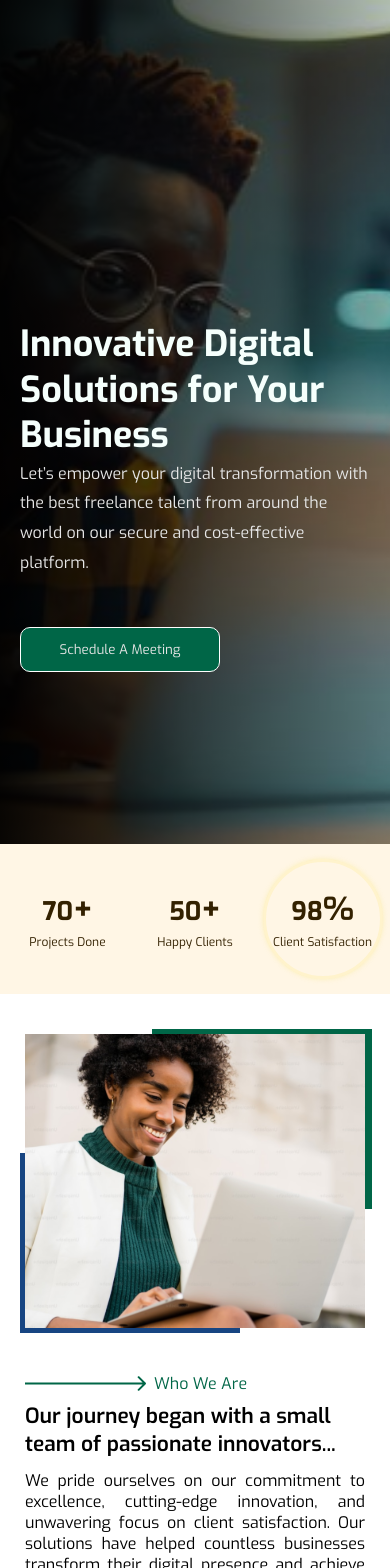
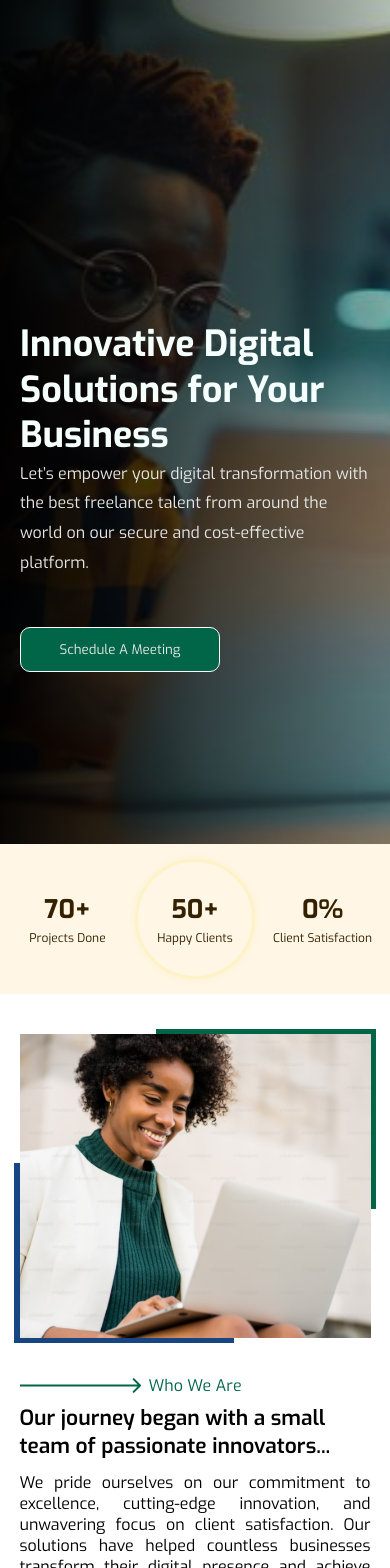
Before and after one commit to loyalthedev/jodna-tech, a React (Vite) app: page / in a window 390 px wide. Shown: the top 1568 px of the page. Built offline with nearby package versions, Linux system fonts and the light colour scheme.

Commit message:
fix: style fix using mobile first approach

```diff
--- a/src/(components)/ImpactSection.jsx
+++ b/src/(components)/ImpactSection.jsx
@@ -1,16 +1,17 @@
 import React, { useEffect, useRef, useState } from "react";
-import { CountUp } from "countup.js";
 
 const ImpactSection = () => {
   const itemsRef = useRef([]);
   const [currentIndex, setCurrentIndex] = useState(0);
+  const [counters, setCounters] = useState([0, 0, 0]); // For 70, 50, and 98
+  const targets = [70, 50, 98]; // Target numbers
 
   useEffect(() => {
     const observer = new IntersectionObserver(
       (entries) => {
         entries.forEach((entry) => {
           if (entry.isIntersecting) {
-            // Start sequential animation when section comes into view
+            // Start animation when section comes into view
             triggerSequentialAnimation();
             observer.unobserve(entry.target); // Unobserve after animation starts
           }
@@ -29,28 +30,37 @@ const ImpactSection = () => {
       setTimeout(() => {
         setCurrentIndex(index); // Highlight the current item
 
-        // Start the CountUp animation
-        const numberElement = item.querySelector(".number");
-        const endValue = parseInt(numberElement.dataset.value, 10);
-        const countUp = new CountUp(numberElement, endValue, {
-          duration: 2,
-        });
-        if (!countUp.error) countUp.start();
+        // Start counting for the current item
+        incrementCounter(index);
 
-        // Stop animation for the last item after two blinks
+        // Stop animation for the last item after it completes
         if (index === itemsRef.current.length - 1) {
-          setTimeout(() => setCurrentIndex(null), 2000); // Stop blinking after 2 cycles (1s per cycle)
+          setTimeout(() => setCurrentIndex(null), 3000); // Stop blinking after 2 cycles (1.5s per cycle)
         }
-      }, index * 2000); // 3 seconds per item
+      }, index * 3000); // 3 seconds per item
     });
+  };
+
+  const incrementCounter = (index) => {
+    const interval = setInterval(() => {
+      setCounters((prev) => {
+        const updatedCounters = [...prev];
+        if (updatedCounters[index] < targets[index]) {
+          updatedCounters[index] += 1; // Increment the counter
+        } else {
+          clearInterval(interval); // Stop when target is reached
+        }
+        return updatedCounters;
+      });
+    }, 50); // Adjust speed of counting (50ms per increment)
   };
 
   return (
     <section className="impact-section">
       {[
-        { label: "Projects Done", value: 70, suffix: "+" },
-        { label: "Happy Clients", value: 50, suffix: "+" },
-        { label: "Client Satisfaction", value: 98, suffix: "%" },
+        { label: "Projects Done", value: 70 },
+        { label: "Happy Clients", value: 50 },
+        { label: "Client Satisfaction", value: 98 },
       ].map((item, index) => (
         <div
           className={`impact-item ${currentIndex === index ? "sparkle" : ""}`}
@@ -58,12 +68,9 @@ const ImpactSection = () => {
           key={index}
         >
           <div className="circle">
-            <span className="suffix">
-              <span className="number" data-value={item.value}>
-                0
-              </span>
-              {item.suffix}
-            </span>
+            <p className="number">
+              {index === 2 ? `${counters[index]}%` : `${counters[index]}+`}
+            </p>
             <p className="label">{item.label}</p>
           </div>
         </div>
--- a/src/styles/impact.scss
+++ b/src/styles/impact.scss
@@ -3,12 +3,17 @@
   justify-content: space-evenly;
   align-items: center;
   background-color: $impact;
-  height: 190px;
+  height: 9.375rem; // 150px for mobile-first
+
+  @media (min-width: 561px) {
+    height: 11.875rem; // 190px
+  }
 }
 
-.impact-item .circle {
-  width: 150px;
-  height: 150px;
+.impact-item {
+  .circle {
+    width: 7.5rem; // 120px for mobile-first
+    height: 7.5rem;
     border: 3px solid transparent;
     border-radius: 50%;
     display: flex;
@@ -17,37 +22,38 @@
     align-items: center;
     text-align: center;
     position: relative;
+
+    @media (min-width: 561px) {
+      width: 9.375rem; // 150px
+      height: 9.375rem;
+    }
+  }
 }
 
-.suffix,
 .number {
-  font-size: 2rem;
+  font-size: 1.6rem; // Mobile-first size
   font-weight: bold;
   color: $impactText;
+
+  @media (min-width: 561px) {
+    font-size: 2rem; // Larger size for laptops
+  }
 }
 
 .label {
+  margin-top: 0.3rem; // Mobile-first spacing
+  font-size: 0.75rem; // Mobile-first size
+  color: $impactText;
+
+  @media (min-width: 561px) {
     margin-top: 0.5rem;
     font-size: 1rem;
-  color: $impactText;
   }
-.sparkle .circle {
+}
+
+.sparkle {
+  .circle {
     animation: sparkle 1.5s infinite linear;
-}
-@media (max-width: 560px) {
-  .impact-section {
-    height: 150px;
-  }
-  .impact-item .circle {
-    width: 120px;
-    height: 120px;
-  }
-  .number {
-    font-size: 1.6rem;
-  }
-  .label {
-    margin-top: 0.3rem;
-    font-size: 0.75rem;
   }
 }
 
@@ -55,14 +61,11 @@
 @keyframes sparkle {
   0% {
     border-color: rgba(255, 215, 0, 0);
-
     box-shadow: 0 0 0px rgba(249, 236, 158, 0.5);
   }
   50% {
     border-color: rgb(253, 235, 143);
-    box-shadow: 0 0 20px rgba(249, 234, 152, 0.9);
-    // border-color: rgb(248, 227, 104); rgb(255, 246, 229)
-    // box-shadow: 0 0 20px rgba(247, 229, 125, 0.9);
+    box-shadow: 0 0 1.25rem rgba(249, 234, 152, 0.9); // 20px
   }
   100% {
     border-color: rgba(255, 215, 0, 0);
--- a/src/styles/whoweare.scss
+++ b/src/styles/whoweare.scss
@@ -1,21 +1,25 @@
 .WWAContainer {
-  height: 450px;
+  height: auto; // Mobile-first: height adjusts automatically
+  margin-top: 2.5rem; // 40px for spacing
   display: flex;
   justify-content: center;
   align-items: center;
+
   .WWA {
-    height: 350px;
-    width: 100%;
-    margin: 0 50px;
+    height: auto; // Mobile-first
+    flex-direction: column; // Mobile layout stacks elements vertically
+    width: 90%;
     display: flex;
     justify-content: center;
     align-items: center;
-    gap: 40px;
+    gap: 2rem; // 40px for spacing
+
     .WWAImg {
+      flex-basis: calc(50% - 2.5rem); // 40px gap
       height: 100%;
-      flex-basis: calc(50% - 40px);
       object-fit: cover;
       position: relative;
+
       img {
         height: 100%;
         width: 100%;
@@ -23,89 +27,232 @@
         z-index: 1;
         position: relative;
       }
+
       &:before {
         content: "";
         position: absolute;
-        top: -6.5px;
-        right: -6.5px;
+        top: -0.34375rem; // -5.5px
+        right: -0.34375rem;
         background-color: $primary;
-        height: 180px;
-        width: 220px;
+        height: 11.25rem; // 180px
+        width: 13.75rem; // 220px
       }
+
       &:after {
         content: "";
         position: absolute;
-        bottom: -6.5px;
-        left: -6.5px;
+        bottom: 0;
+        left: -0.34375rem; // -5.5px
         background-color: #174582;
-        height: 180px;
-        width: 220px;
+        height: 11.25rem; // 180px
+        width: 13.75rem; // 220px
       }
     }
+
     .WWAText {
       display: block;
-      flex-basis: calc(50% - 40px);
+      flex-basis: calc(50% - 2.5rem); // 40px gap
+      height: 100%;
+
       .WWATitle {
         color: $primary;
         display: flex;
-        gap: 8px;
+        gap: 0.5rem; // 8px
+        margin-bottom: 0.53125rem; // 8.5px
       }
+
       h3 {
-        font-size: 25px;
-        margin-bottom: 20px;
+        font-size: 1.3125rem; // 21px
+        font-weight: 600;
+        margin-bottom: 0.75rem; // 12px
       }
+
       p {
         text-align: justify;
       }
+
       button {
         display: flex;
-        gap: 10px;
+        justify-content: center; // Center-align on mobile
+        gap: 0.625rem; // 10px
         align-items: center;
         background-color: $primary;
         color: $textWhite;
-        border-radius: 10px;
+        border-radius: 0.625rem; // 10px
         border: 0.8px solid $white;
-        padding: 16px 40px;
-        width: 205px;
-        margin-top: 20px;
+        padding: 0.875rem 0; // 14px for height, no horizontal padding
+        width: 10.3125rem; // 165px
+        margin-top: 1.25rem; // 20px
       }
     }
   }
-}
 
-@media (max-width: 560px) {
-  .WWAContainer {
-    height: auto;
-    margin-top: 40px;
+  @media (min-width: 561px) {
+    height: 28.125rem; // 450px for larger screens
+    margin-top: 0;
+
     .WWA {
-      height: auto;
-      flex-direction: column;
-      margin: 0 25px;
+      height: 21.875rem; // 350px for larger screens
+      flex-direction: row; // Side-by-side layout
+      gap: 2rem; // 40px
+
       .WWAImg {
         &:before {
-          top: -5.5px;
+          top: -0.40625rem; // -6.5px
         }
+
         &:after {
-          bottom: 0;
-          left: -5.5px;
+          bottom: -0.40625rem; // -6.5px
+          left: -0.40625rem;
         }
       }
+
       .WWAText {
         .WWATitle {
-          margin-bottom: 8.5px;
+          margin-bottom: 0; // Reset spacing
         }
+
         h3 {
-          font-size: 21px;
-          font-weight: 600;
-          margin-bottom: 12px;
+          font-size: 1.5625rem; // 25px
+          margin-bottom: 1.25rem; // 20px
         }
+
         button {
-          width: 165px;
-          padding: 14px 0;
-          justify-content: center;
-          //   text-align: center;
+          width: 12.8125rem; // 205px
+          padding: 1rem 2.5rem; // 16px 40px
         }
       }
     }
   }
 }
+// Mixins
+// @mixin flex-center($direction: row, $gap: 0) {
+//   display: flex;
+//   justify-content: center;
+//   align-items: center;
+//   flex-direction: $direction;
+//   gap: $gap;
+// }
+
+// @mixin box-size($width, $height) {
+//   width: $width;
+//   height: $height;
+// }
+
+// @mixin spacing($margin, $padding) {
+//   margin: $margin;
+//   padding: $padding;
+// }
+
+// @mixin rounded-border($radius, $border-color: transparent) {
+//   border-radius: $radius;
+//   border: 0.8px solid $border-color;
+// }
+
+// .WWAContainer {
+//   height: auto; // Mobile-first
+//   margin-top: 2.5rem; // 40px spacing
+//   @include flex-center(column);
+
+//   .WWA {
+//     @include flex-center(column, 2.5rem); // Gap of 40px
+//     margin: 0 1.5625rem; // 25px horizontal margin
+//     height: auto;
+
+//     .WWAImg {
+//       position: relative;
+//       @include box-size(100%, auto);
+
+//       img {
+//         @include box-size(100%, 100%);
+//         object-fit: cover;
+//         z-index: 1;
+//         position: relative;
+//       }
+
+//       &:before,
+//       &:after {
+//         content: "";
+//         position: absolute;
+//         background-color: $primary;
+//         @include box-size(11.25rem, 13.75rem); // 180px x 220px
+//       }
+
+//       &:before {
+//         top: -0.34375rem; // -5.5px
+//         right: -0.34375rem;
+//       }
+
+//       &:after {
+//         bottom: 0;
+//         left: -0.34375rem; // -5.5px
+//         background-color: #174582;
+//       }
+//     }
+
+//     .WWAText {
+//       flex-basis: calc(50% - 2.5rem); // Responsive basis
+//       @include spacing(0, 0);
+
+//       .WWATitle {
+//         color: $primary;
+//         @include flex-center(row, 0.5rem); // 8px gap
+//         margin-bottom: 0.53125rem; // 8.5px
+//       }
+
+//       h3 {
+//         font-size: 1.3125rem; // 21px
+//         font-weight: 600;
+//         margin-bottom: 0.75rem; // 12px
+//       }
+
+//       p {
+//         text-align: justify;
+//       }
+
+//       button {
+//         @include flex-center(row, 0.625rem); // Gap of 10px
+//         background-color: $primary;
+//         color: $textWhite;
+//         @include rounded-border(0.625rem, $white); // 10px rounded corners
+//         @include spacing(1.25rem, 0); // Margin-top: 20px
+//         padding: 0.875rem 0; // 14px height
+//         width: 10.3125rem; // 165px width
+//       }
+//     }
+//   }
+
+//   @media (min-width: 561px) {
+//     height: 28.125rem; // 450px for larger screens
+//     margin-top: 0;
+
+//     .WWA {
+//       flex-direction: row; // Side-by-side layout
+//       margin: 0 3.125rem; // 50px horizontal margin
+//       height: 21.875rem; // 350px height
+
+//       .WWAImg {
+//         &:before {
+//           top: -0.40625rem; // -6.5px
+//         }
+
+//         &:after {
+//           bottom: -0.40625rem; // -6.5px
+//           left: -0.40625rem;
+//         }
+//       }
+
+//       .WWAText {
+//         h3 {
+//           font-size: 1.5625rem; // 25px
+//           margin-bottom: 1.25rem; // 20px
+//         }
+
+//         button {
+//           @include box-size(12.8125rem, auto); // 205px width
+//           padding: 1rem 2.5rem; // 16px height, 40px horizontal padding
+//         }
+//       }
+//     }
+//   }
+// }
```
Lines whose indentation alone changed are shown as unchanged.
